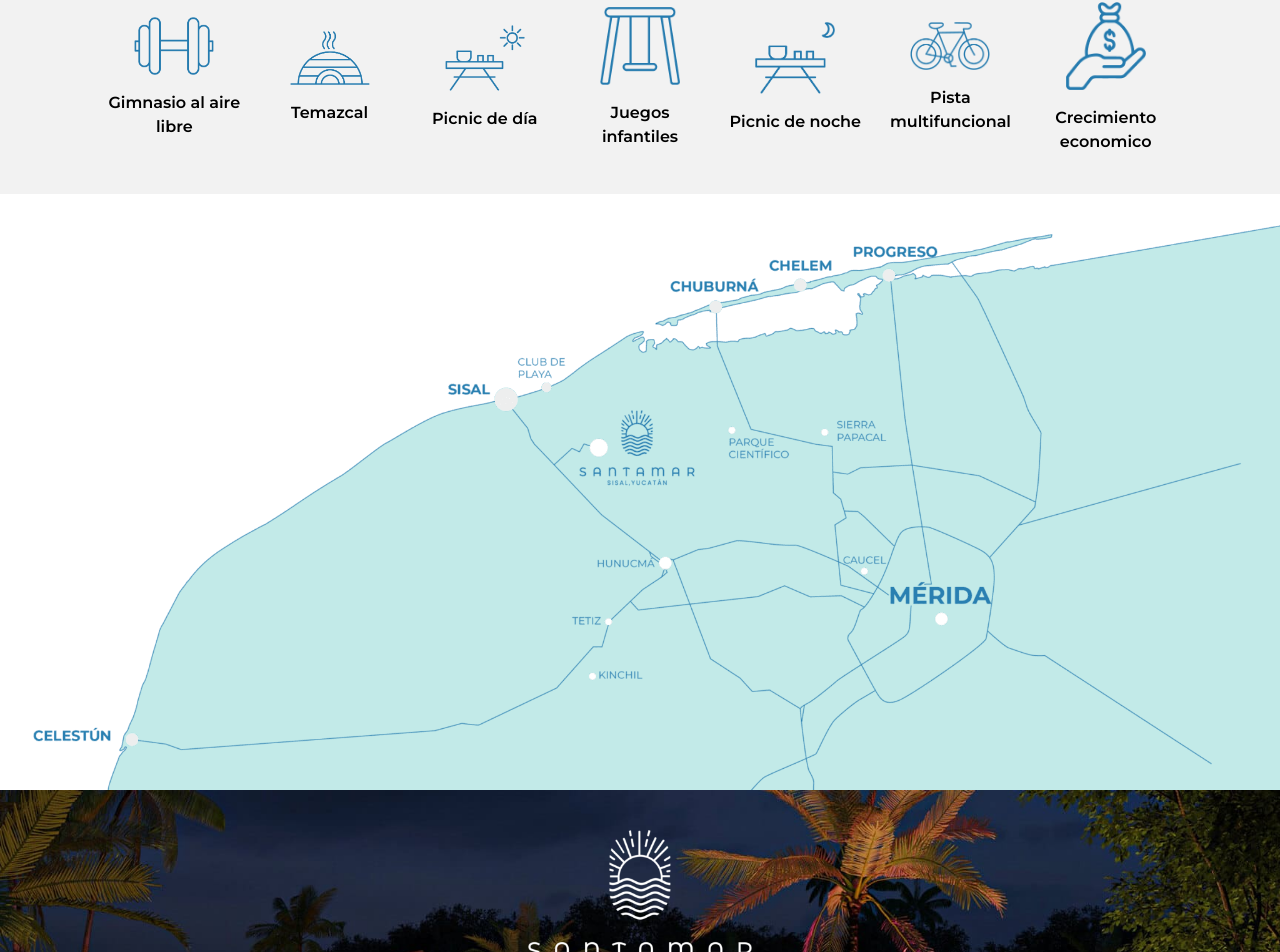
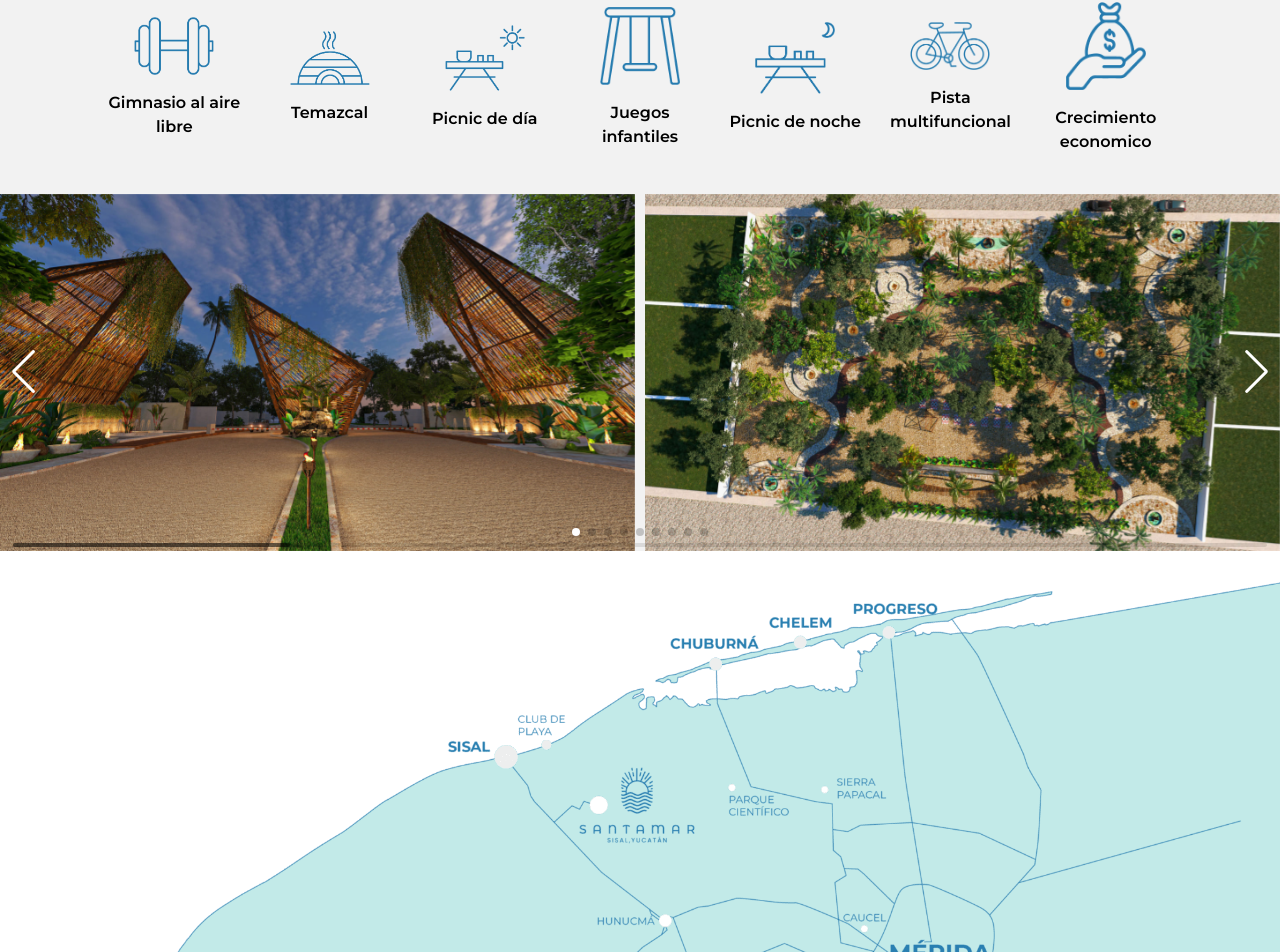
Before and after one commit to MiguelKoh/landing-portafolio, a React (Vite) app: page / in a window 1280 px wide. Shown: the part 1125-2077 px from the top of the page. Built offline with nearby package versions, Linux system fonts and the light colour scheme.

Commit message:
carousel agregado

```diff
--- a/package.json
+++ b/package.json
@@ -11,7 +11,8 @@
   },
   "dependencies": {
     "react": "^18.2.0",
-    "react-dom": "^18.2.0"
+    "react-dom": "^18.2.0",
+    "swiper": "^11.0.5"
   },
   "devDependencies": {
     "@types/react": "^18.2.43",
--- a/src/App.css
+++ b/src/App.css
@@ -84,3 +84,10 @@ body {
 .bg-productos {
   background-color: #C6C6C6;
 }
+
+.swiper-button-next, .swiper-button-prev {
+  color: #fff;
+}
+.swiper-pagination-bullet-active {
+  background-color: #fff;
+}
--- a/src/App.jsx
+++ b/src/App.jsx
@@ -4,12 +4,14 @@ import Mapa from './components/Mapa';
 import Invierte from './components/Invierte';
 import Productos from './components/Productos';
 import Footer from './components/Footer';
+import SeccionCarousel from './components/SeccionCarousel';
 
 function App() {
   return (
     <>
       <Seccion1 />
       <Amenidades />
+      <SeccionCarousel/>
       <Mapa/>
       <Invierte/>
       <Productos/>
--- /dev/null
+++ b/src/components/Carousel.jsx
@@ -0,0 +1,60 @@
+// Import Swiper React components
+import { Navigation, Pagination, Scrollbar, A11y } from 'swiper/modules';
+import { Swiper, SwiperSlide } from 'swiper/react';
+
+// Import Swiper styles
+import 'swiper/css';
+import 'swiper/css/navigation';
+import 'swiper/css/pagination';
+import 'swiper/css/scrollbar';
+
+
+//imagenes
+import uno from '../assets/images/galeria-opt/1.jpg'
+import dos from '../assets/images/galeria-opt/2.jpg'
+import tres from '../assets/images/galeria-opt/3.jpg'
+import cuatro from '../assets/images/galeria-opt/4.jpg'
+import cinco from '../assets/images/galeria-opt/5.jpg'
+import seis from '../assets/images/galeria-opt/6.jpg'
+import siete from '../assets/images/galeria-opt/7.jpg'
+import ocho from '../assets/images/galeria-opt/8.jpg'
+import nueve from '../assets/images/galeria-opt/9.jpg'
+
+
+
+function Carousel () {
+  return (
+    <Swiper
+     modules={[Navigation, Pagination, Scrollbar, A11y]}
+     spaceBetween={15}
+     slidesPerView={1}
+     navigation
+     pagination={{ clickable: true }}
+     scrollbar={{ draggable: true }}
+     onSwiper={(swiper) => console.log(swiper)}
+     onSlideChange={() => console.log('slide change')}
+     loop={true}
+     breakpoints={{
+        // Cuando la pantalla es mayor a 640px, se muestra 2 slide
+        640: {
+          slidesPerView: 2,
+          spaceBetween: 10
+        }
+      }}
+
+
+    >
+      <SwiperSlide><img src={uno} alt="imagen" /></SwiperSlide>
+      <SwiperSlide><img src={dos} alt="imagen" /></SwiperSlide>
+      <SwiperSlide><img src={tres} alt="imagen" /></SwiperSlide>
+      <SwiperSlide><img src={cuatro} alt="imagen" /></SwiperSlide>
+      <SwiperSlide><img src={cinco} alt="imagen" /></SwiperSlide>
+      <SwiperSlide><img src={seis} alt="imagen" /></SwiperSlide>
+      <SwiperSlide><img src={siete} alt="imagen" /></SwiperSlide>
+      <SwiperSlide><img src={ocho} alt="imagen" /></SwiperSlide>
+      <SwiperSlide><img src={nueve} alt="imagen" /></SwiperSlide>
+    </Swiper>
+  );
+};
+
+export default Carousel
--- /dev/null
+++ b/src/components/SeccionCarousel.jsx
@@ -0,0 +1,11 @@
+import Carousel from "./Carousel";
+
+function SeccionCarousel() {
+  return (
+    <div className="bg-amenidades h-3/5">
+      <Carousel/>
+    </div>
+  );
+}
+
+export default SeccionCarousel;
```
Also changed, not shown: 1 other file (tests, documents, lock files or other folders).
